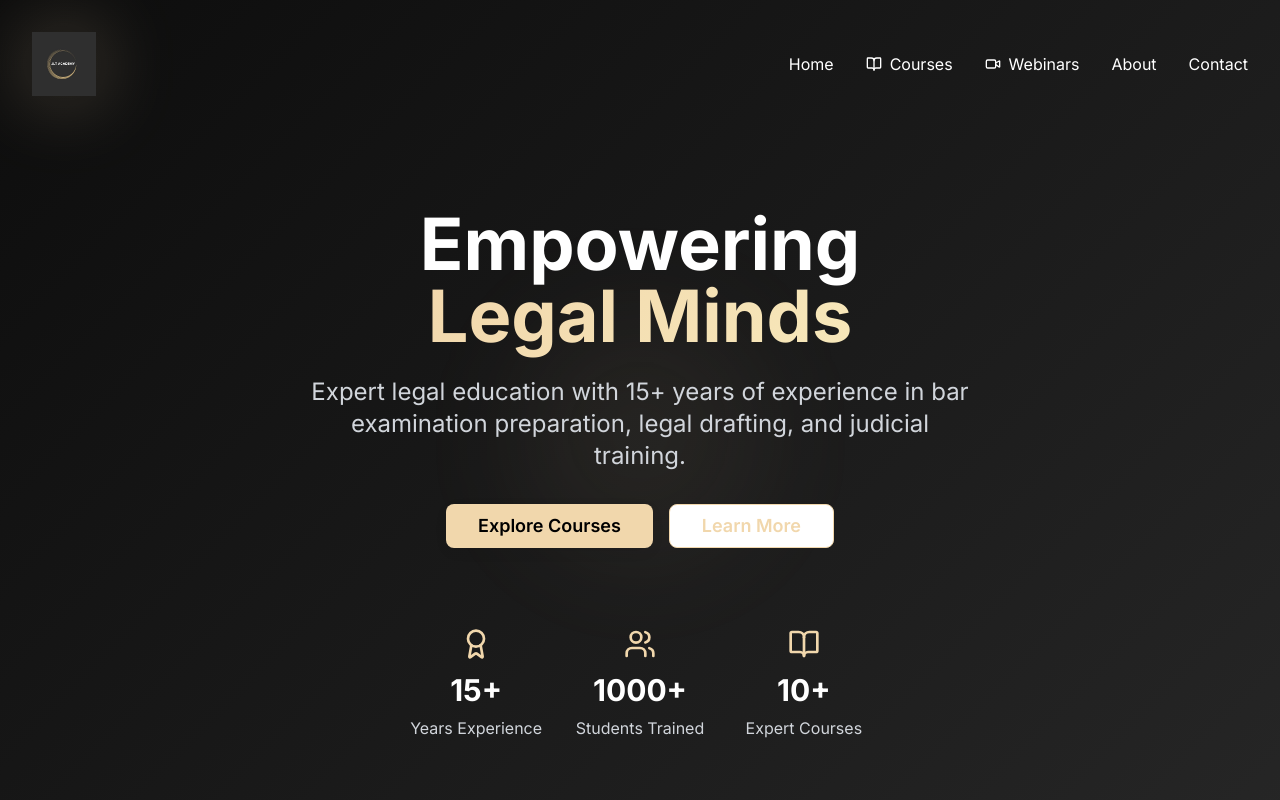
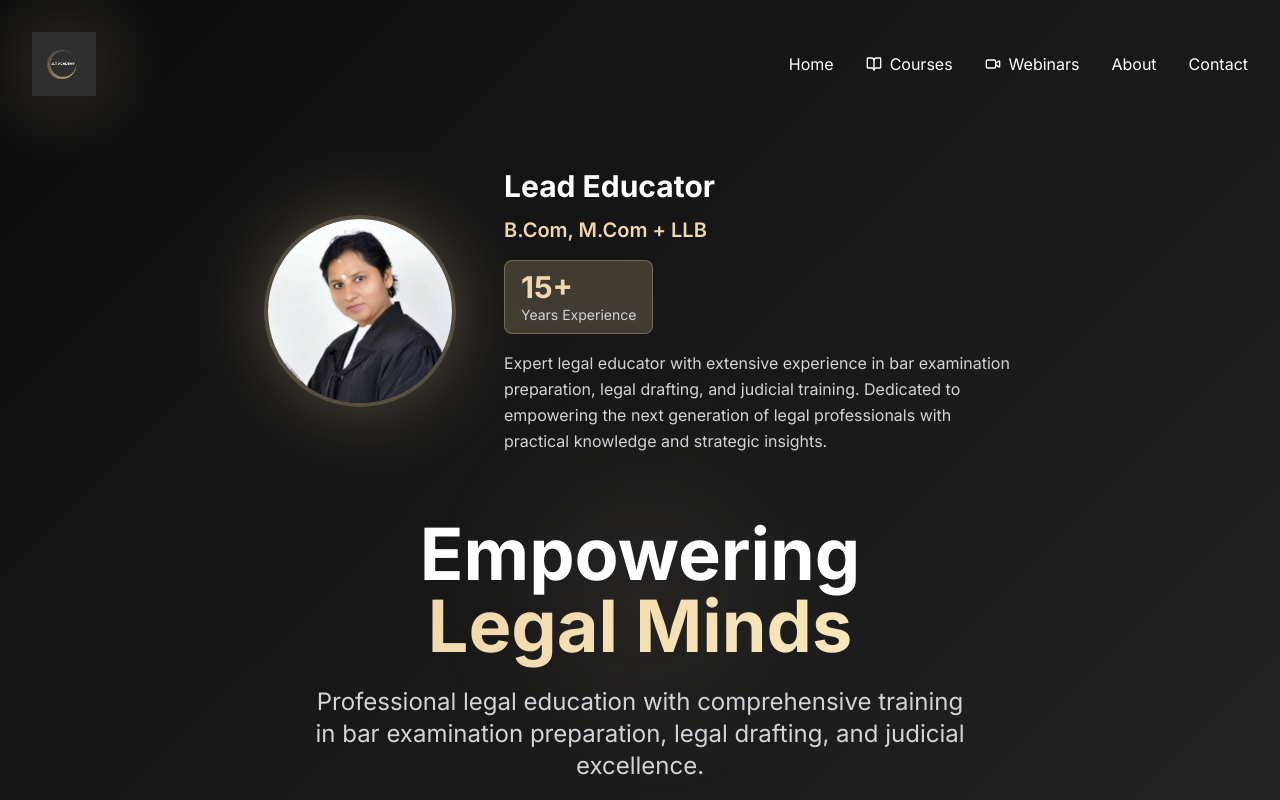
Before and after one commit to calvinklein5434-cyber/jlt-pathfinder-site, a React (Vite) app: page / in a window 1280 px wide. Shown: the top 800 px of the page. Built offline with nearby package versions, Linux system fonts and the light colour scheme.

Commit message:
Add educator details
Add educator's qualifications, experience, and a brief bio to the hero section of the website. Include the educator's image at the top of this section.

```diff
--- a/src/components/Hero.tsx
+++ b/src/components/Hero.tsx
@@ -56,7 +56,43 @@ const Hero = () => {
       </nav>
 
       {/* Hero Content */}
-      <div className="relative z-10 flex flex-col items-center justify-center text-center px-6 md:px-8 pt-20 pb-32">
+      <div className="relative z-10 flex flex-col items-center justify-center text-center px-6 md:px-8 pt-10 pb-32">
+        {/* Lead Educator Profile */}
+        <div className="mb-16 max-w-4xl mx-auto">
+          <div className="flex flex-col md:flex-row items-center justify-center space-y-8 md:space-y-0 md:space-x-12">
+            {/* Educator Image */}
+            <div className="flex-shrink-0">
+              <div className="w-40 h-40 md:w-48 md:h-48 rounded-full overflow-hidden shadow-hero border-4 border-primary/30">
+                <img
+                  src="/lovable-uploads/cb2f6ffc-195a-4d19-a086-e47ef4f3b2b3.png"
+                  alt="Lead Educator - Expert Legal Professional"
+                  className="w-full h-full object-cover"
+                />
+              </div>
+            </div>
+
+            {/* Educator Info */}
+            <div className="text-center md:text-left">
+              <h2 className="text-2xl md:text-3xl font-bold text-white mb-3">Lead Educator</h2>
+              <div className="text-lg md:text-xl text-primary font-semibold mb-4">B.Com, M.Com + LLB</div>
+
+              <div className="flex items-center justify-center md:justify-start space-x-2 mb-4">
+                <div className="bg-primary/20 backdrop-blur-sm rounded-lg px-4 py-2 border border-primary/30">
+                  <div className="text-2xl md:text-3xl font-bold text-primary">15+</div>
+                  <div className="text-sm text-gray-300">Years Experience</div>
+                </div>
+              </div>
+
+              <p className="text-gray-300 max-w-lg leading-relaxed">
+                Expert legal educator with extensive experience in bar examination preparation,
+                legal drafting, and judicial training. Dedicated to empowering the next generation
+                of legal professionals with practical knowledge and strategic insights.
+              </p>
+            </div>
+          </div>
+        </div>
+
+        {/* Main Hero Content */}
         <div className="max-w-4xl mx-auto">
           <h1 className="text-4xl md:text-6xl lg:text-7xl font-bold text-white mb-6 leading-tight">
             <span className="block">Empowering</span>
@@ -64,8 +100,8 @@ const Hero = () => {
           </h1>
 
           <p className="text-xl md:text-2xl text-gray-300 mb-8 max-w-2xl mx-auto leading-relaxed">
-            Expert legal education with 15+ years of experience in bar examination preparation,
-            legal drafting, and judicial training.
+            Professional legal education with comprehensive training in bar examination preparation,
+            legal drafting, and judicial excellence.
           </p>
 
           <div className="flex flex-col sm:flex-row gap-4 justify-center items-center">
```
